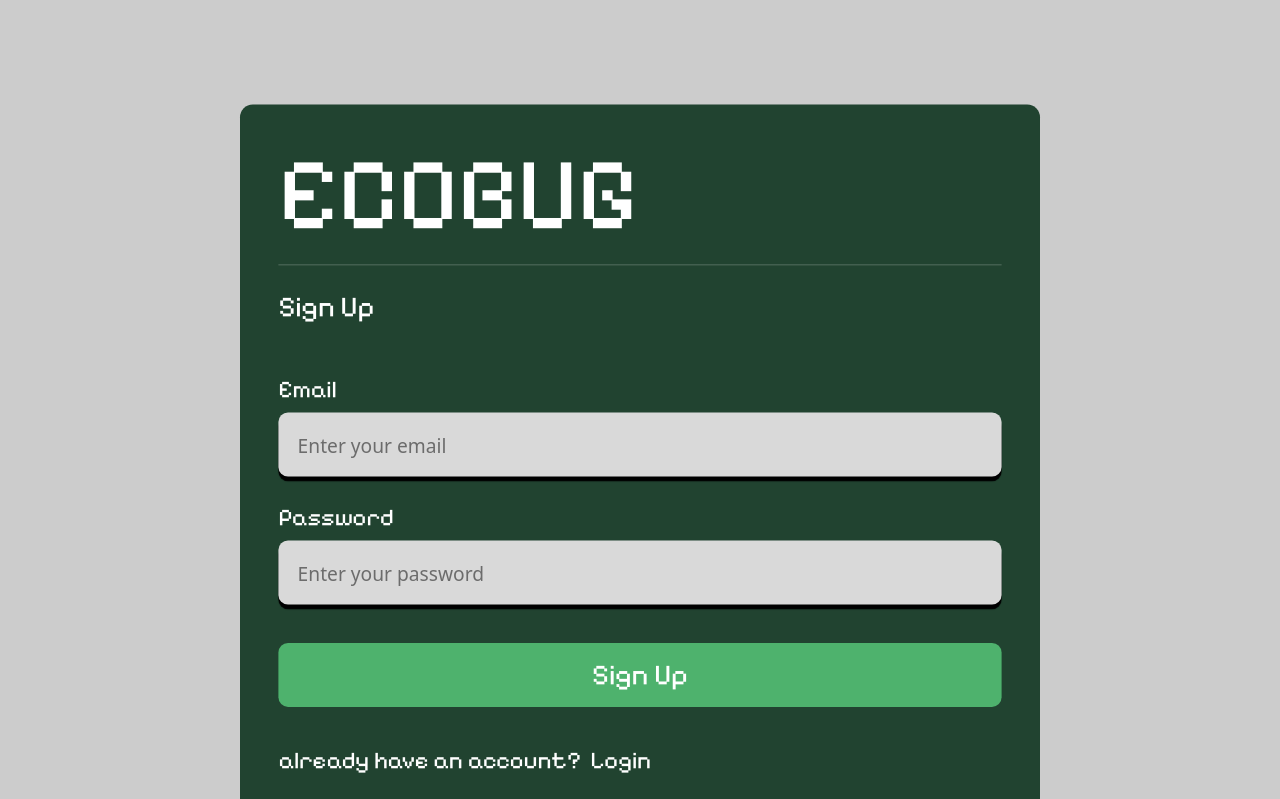
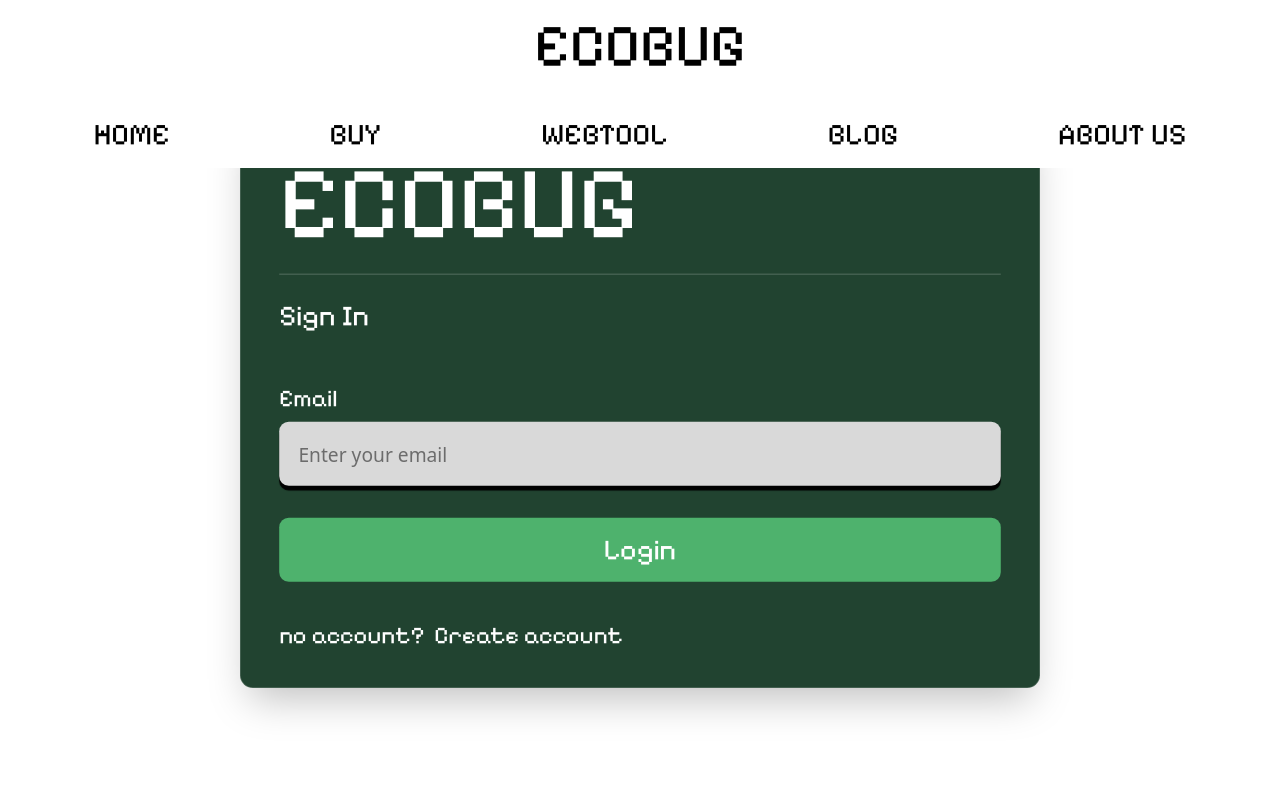
Before and after one commit to Mat-hew-24/EcoBug-Site, a Next.js app: page / in a window 1280 px wide. Shown: the top 799 px of the page. Built offline with nearby package versions, Linux system fonts and the light colour scheme.

Commit message:
feat:Navbar kinda okish

```diff
--- a/app/page.tsx
+++ b/app/page.tsx
@@ -1,11 +1,16 @@
 import Login from '@/components/forms/Login'
 import Signup from '@/components/forms/SignUp'
+import Navbar from '@/components/shared/Navbar'
 
 export default function Home() {
   return (
     <>
-      <div className='bg-[#ccc]'>
-        <Signup />
+      <div className='bg-white'>
+        <Navbar />
+        <Login />
+        <Login />
+        <Login />
+        <Login />
       </div>
     </>
   )
--- /dev/null
+++ b/components/shared/Navbar.tsx
@@ -0,0 +1,52 @@
+import { pixelifySans } from '../utils/utils'
+
+function SubSection() {
+  return (
+    <div>
+      <div>
+        <h1
+          className={`text-center text-4xl md:text-6xl ${pixelifySans.className}`}
+        >
+          ECOBUG
+        </h1>
+      </div>
+      <div className='flex flex-wrap justify-center gap-6 md:gap-10 lg:gap-40 mt-6 md:mt-10'>
+        <button
+          className={`${pixelifySans.className} text-xl md:text-3xl cursor-pointer`}
+        >
+          HOME
+        </button>
+        <button
+          className={`text-xl md:text-3xl ${pixelifySans.className} cursor-pointer`}
+        >
+          BUY
+        </button>
+        <button
+          className={`text-xl md:text-3xl ${pixelifySans.className} cursor-pointer`}
+        >
+          WEBTOOL
+        </button>
+        <button
+          className={`text-xl md:text-3xl ${pixelifySans.className} cursor-pointer`}
+        >
+          BLOG
+        </button>
+        <button
+          className={`text-xl md:text-3xl ${pixelifySans.className} cursor-pointer`}
+        >
+          ABOUT US
+        </button>
+      </div>
+    </div>
+  )
+}
+
+export default function Navbar() {
+  return (
+    <div className='relative'>
+      <nav className='text-black bg-white fixed top-0 left-0 right-0 z-10 p-4'>
+        <SubSection />
+      </nav>
+    </div>
+  )
+}
--- /dev/null
+++ b/components/utils/utils.ts
@@ -0,0 +1,5 @@
+import localFont from 'next/font/local'
+
+export const pixelifySans = localFont({
+  src: '../../public/fonts/pixelifySans.ttf',
+})
```
